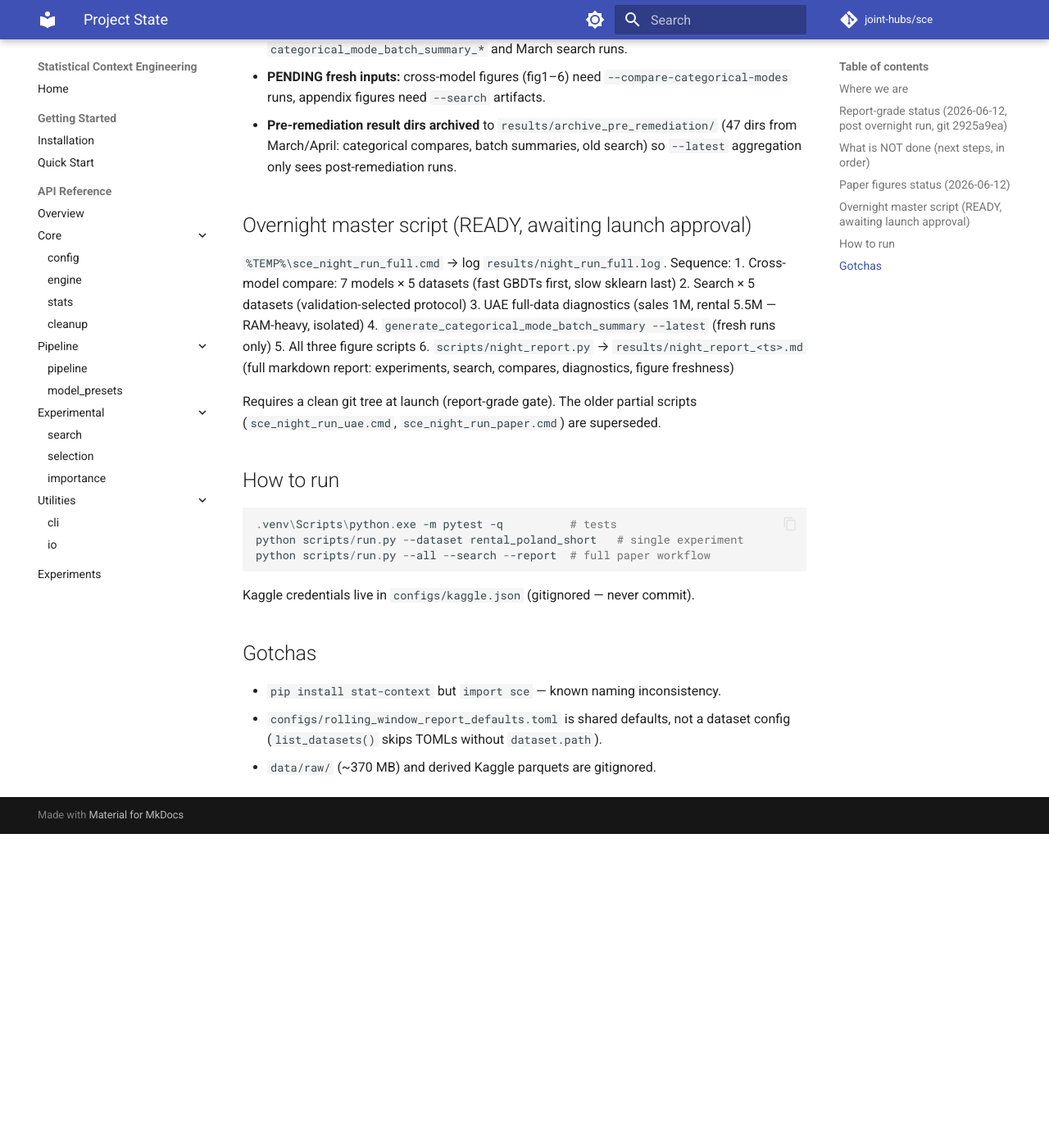
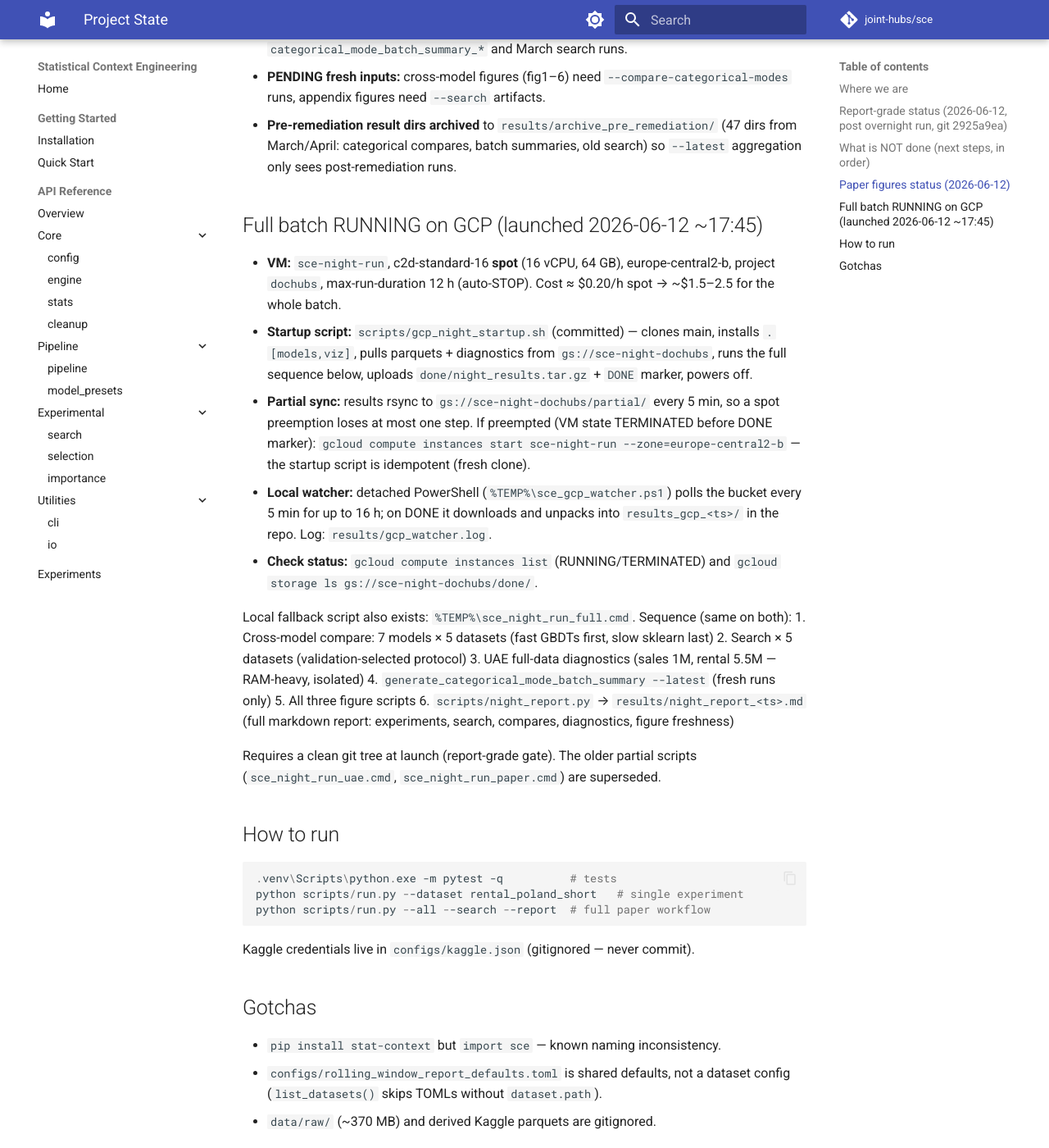
Before and after one commit to joint-hubs/sce, an MkDocs documentation site: the page built from docs/STATE.md, in a window 1280 px wide and 1400 px high, scrolled down 2875 px. Shown: the whole window at 82% size. Built offline with MkDocs 1.6.1 and Material for MkDocs 9.7.7, drawn with Linux system fonts in a browser that asks for light colours; comment, search, counter and statistics services are not loaded; before the commit the page ends 3892 px from its top, so only the background shows below that.

Commit message:
docs: record GCP spot-VM batch launch and watcher setup in STATE

```diff
--- a/docs/STATE.md
+++ b/docs/STATE.md
@@ -96,9 +96,27 @@ Driven by `docs/plan/2026-04-18_release_1_0_plan.md`:
   (47 dirs from March/April: categorical compares, batch summaries, old search)
   so `--latest` aggregation only sees post-remediation runs.
 
-## Overnight master script (READY, awaiting launch approval)
+## Full batch RUNNING on GCP (launched 2026-06-12 ~17:45)
 
-`%TEMP%\sce_night_run_full.cmd` → log `results/night_run_full.log`. Sequence:
+- **VM:** `sce-night-run`, c2d-standard-16 **spot** (16 vCPU, 64 GB),
+  europe-central2-b, project `dochubs`, max-run-duration 12 h (auto-STOP).
+  Cost ≈ $0.20/h spot → ~$1.5–2.5 for the whole batch.
+- **Startup script:** `scripts/gcp_night_startup.sh` (committed) — clones main,
+  installs `.[models,viz]`, pulls parquets + diagnostics from
+  `gs://sce-night-dochubs`, runs the full sequence below, uploads
+  `done/night_results.tar.gz` + `DONE` marker, powers off.
+- **Partial sync:** results rsync to `gs://sce-night-dochubs/partial/` every
+  5 min, so a spot preemption loses at most one step. If preempted (VM state
+  TERMINATED before DONE marker): `gcloud compute instances start sce-night-run
+  --zone=europe-central2-b` — the startup script is idempotent (fresh clone).
+- **Local watcher:** detached PowerShell (`%TEMP%\sce_gcp_watcher.ps1`) polls
+  the bucket every 5 min for up to 16 h; on DONE it downloads and unpacks into
+  `results_gcp_<ts>/` in the repo. Log: `results/gcp_watcher.log`.
+- **Check status:** `gcloud compute instances list` (RUNNING/TERMINATED) and
+  `gcloud storage ls gs://sce-night-dochubs/done/`.
+
+Local fallback script also exists: `%TEMP%\sce_night_run_full.cmd`. Sequence
+(same on both):
 1. Cross-model compare: 7 models × 5 datasets (fast GBDTs first, slow sklearn last)
 2. Search × 5 datasets (validation-selected protocol)
 3. UAE full-data diagnostics (sales 1M, rental 5.5M — RAM-heavy, isolated)
```
